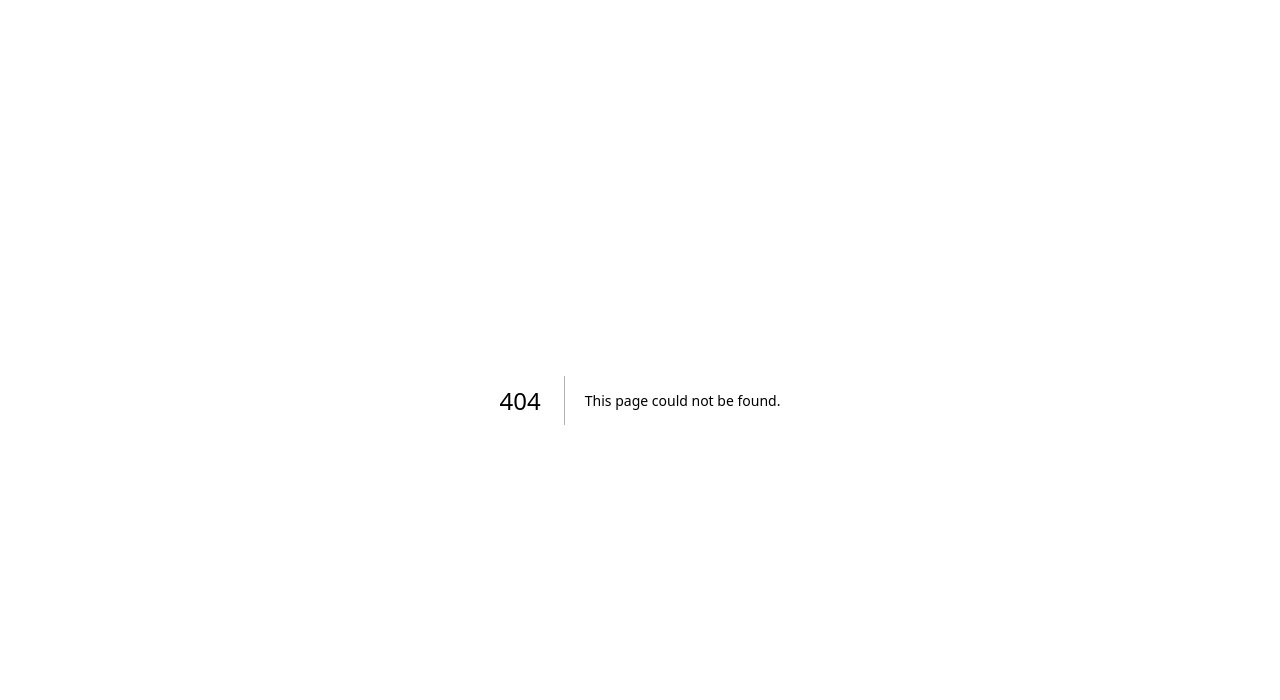
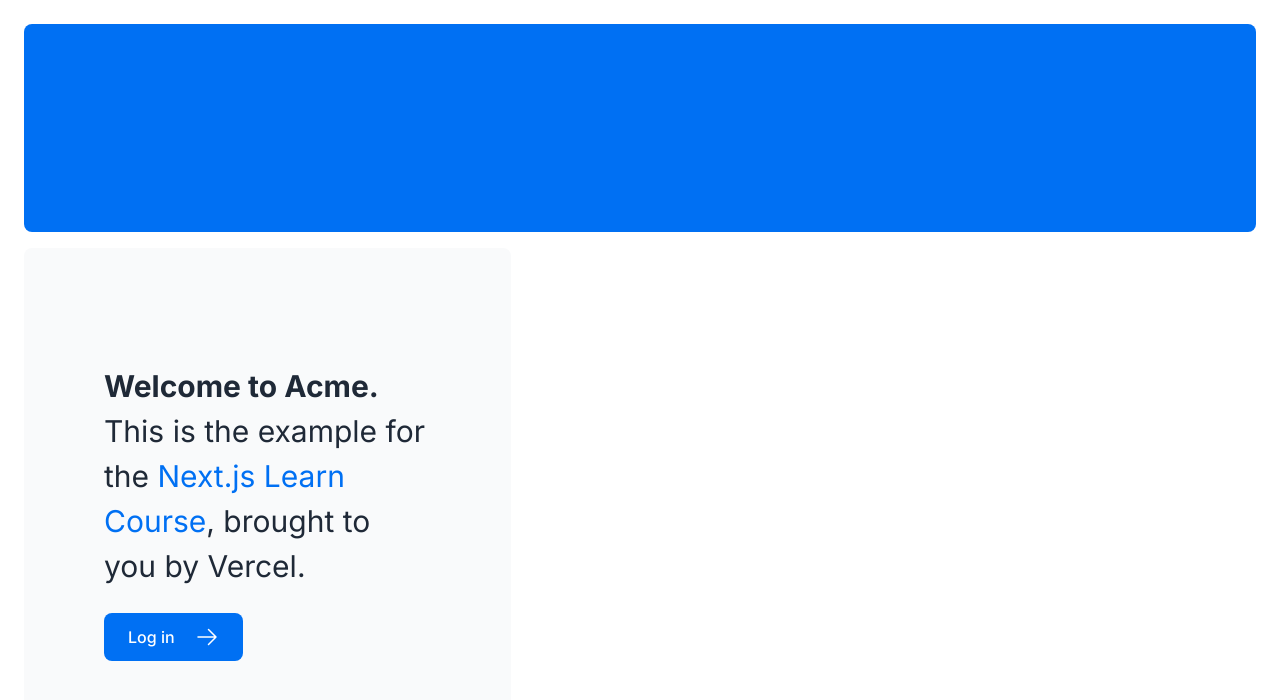
Before and after one commit to Adrrien04/myEfrei, a Next.js app: page /dashboard in a window 1280 px wide. Before the commit this address had no page. Shown: the top 700 px of the page. Built offline with nearby package versions, Linux system fonts and the light colour scheme.

Commit message:
Chapter4

```diff
--- /dev/null
+++ b/app/dashboard/page.tsx
@@ -0,0 +1,34 @@
+import AcmeLogo from '@/app/ui/acme-logo';
+import { ArrowRightIcon } from '@heroicons/react/24/outline';
+import Link from 'next/link';
+
+export default function Page() {
+  return (
+    <main className="flex min-h-screen flex-col p-6">
+
+      <div className="flex h-20 shrink-0 items-end rounded-lg bg-blue-500 p-4 md:h-52">
+        {/* <AcmeLogo /> */}
+      </div>
+      <div className="mt-4 flex grow flex-col gap-4 md:flex-row">
+        <div className="flex flex-col justify-center gap-6 rounded-lg bg-gray-50 px-6 py-10 md:w-2/5 md:px-20">
+          <p className={`text-xl text-gray-800 md:text-3xl md:leading-normal`}>
+            <strong>Welcome to Acme.</strong> This is the example for the{' '}
+            <a href="https://nextjs.org/learn/" className="text-blue-500">
+              Next.js Learn Course
+            </a>
+            , brought to you by Vercel.
+          </p>
+          <Link
+              href="/login"
+              className="flex items-center gap-5 self-start rounded-lg bg-blue-500 px-6 py-3 text-sm font-medium text-white transition-colors hover:bg-blue-400 md:text-base"
+          >
+            <span>Log in</span> <ArrowRightIcon className="w-5 md:w-6"/>
+          </Link>
+        </div>
+        <div className="flex items-center justify-center p-6 md:w-3/5 md:px-28 md:py-12">
+          {/* Add Hero Images Here */}
+        </div>
+      </div>
+    </main>
+  );
+}
```
